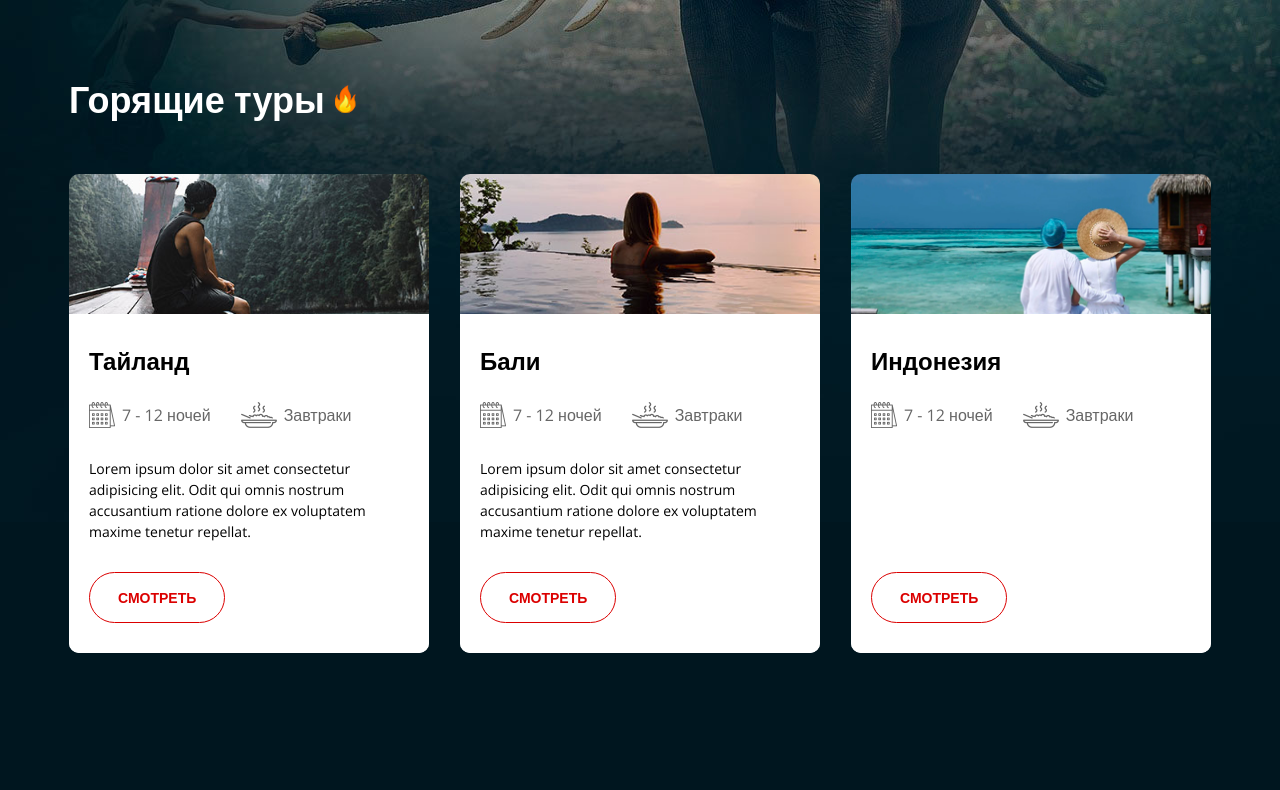
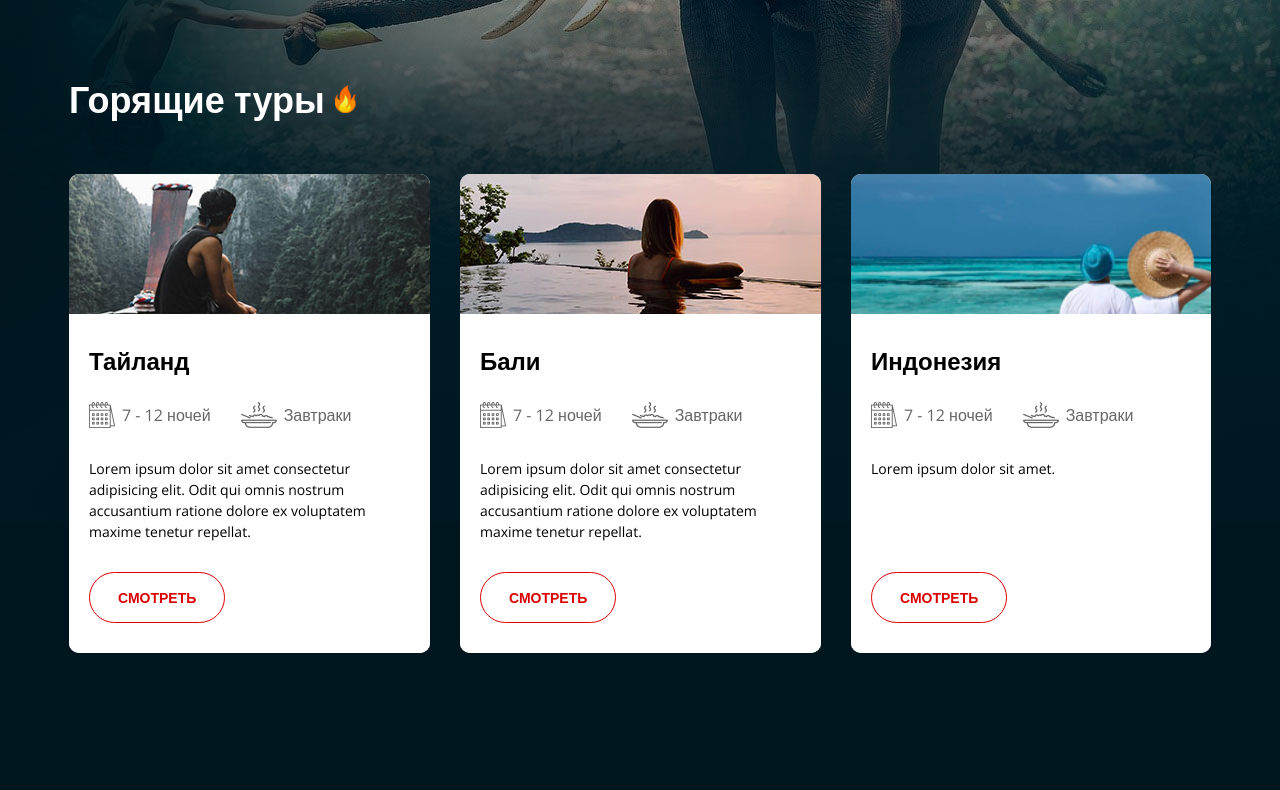
Before and after one commit to Boilerr/air_asia, a plain HTML site: page main.html in a window 1280 px wide. Shown: the part 680-1470 px from the top of the page. Drawn offline with nearby package versions, Linux system fonts and the light colour scheme.

Commit message:
fix issues

```diff
--- a/main.html
+++ b/main.html
@@ -95,6 +95,9 @@
             <h2 class="title title__h2 title_hot">Горящие туры</h2>
             <ul class="tours__list">
               <li class="tours__item tours__item_first">
+                <div class="tours__image">
+                  <img src="./images/content/offers/river.jpg" alt="river" class="tours__image_position">
+                </div>
                 <div class="tours__content">
                   <h3 class="title title__h3 title_tours">Тайланд</h3>
                   <ul class="tours__services services">
@@ -126,6 +129,9 @@
                 </div>
               </li>
               <li class="tours__item tours__item_second">
+                <div class="tours__image">
+                  <img src="./images/content/offers/pool.jpg" alt="pool" class="tours__image_position">
+                </div>
                 <div class="tours__content">
                   <h3 class="title title__h3 title_tours">Бали</h3>
                   <ul class="tours__services services">
@@ -157,6 +163,9 @@
                 </div>
               </li>
               <li class="tours__item tours__item_third">
+                <div class="tours__image">
+                  <img src="./images/content/offers/ocean.jpg" alt="ocean" class="tours__image_position">
+                </div>
                 <div class="tours__content">
                   <h3 class="title title__h3 title_tours">Индонезия</h3>
                   <ul class="tours__services services">
@@ -177,7 +186,7 @@
                       <span class="services__text">Завтраки</span>
                     </li>
                   </ul>
-                  <p class="tours__description"></p>
+                  <p class="tours__description">Lorem ipsum dolor sit amet.</p>
                   <a href="#" class="btn btn__primary btn__primary_tours"
                     >Смотреть</a
                   >
--- a/styles/layout/_tours.scss
+++ b/styles/layout/_tours.scss
@@ -2,25 +2,29 @@
   &__list {
     display: flex;
     justify-content: space-between;
-    margin-bottom: 15rem;
+  }
+
+  &__image {
+    height: 14rem;
+    overflow: hidden;
+
+    &_position {
+      height: 100%;
+      transform: scale(2) translate(5rem, 1.5rem);
+    }
   }
 
   &__item {
     display: flex;
-    width: 36rem;
+    flex-direction: column;
+    min-width: 36rem;
     background: var(--white) 0 -4rem / contain no-repeat;
     overflow: hidden;
     border-radius: 1rem;
-    padding-top: 14rem;
+    margin-bottom: 14rem;
 
-    &_first {
-      background-image: url("../images/content/offers/river.jpg");
-    }
-    &_second {
-      background-image: url("../images/content/offers/pool.jpg");
-    }
-    &_third {
-      background-image: url("../images/content/offers/ocean.jpg");
+    &:not(:last-child) {
+      margin-right: 3rem;
     }
   }
 
@@ -28,6 +32,7 @@
     display: flex;
     flex-direction: column;
     min-width: 100%;
+    flex: 1;
     padding: 3rem 4rem 3rem 2rem;
     background-color: inherit;
   }
```
Also changed, not shown: styles/main.css, 1 other file.
